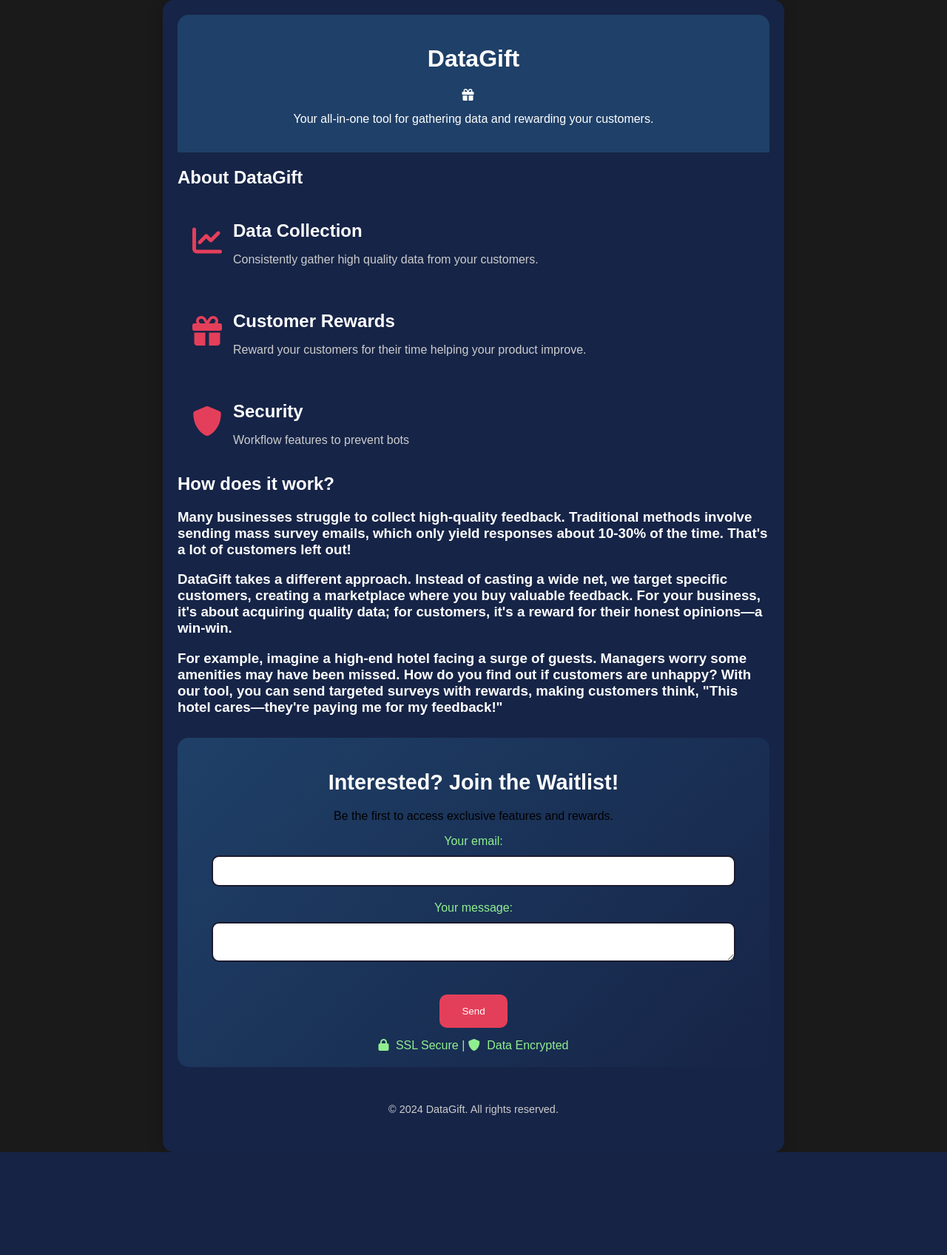
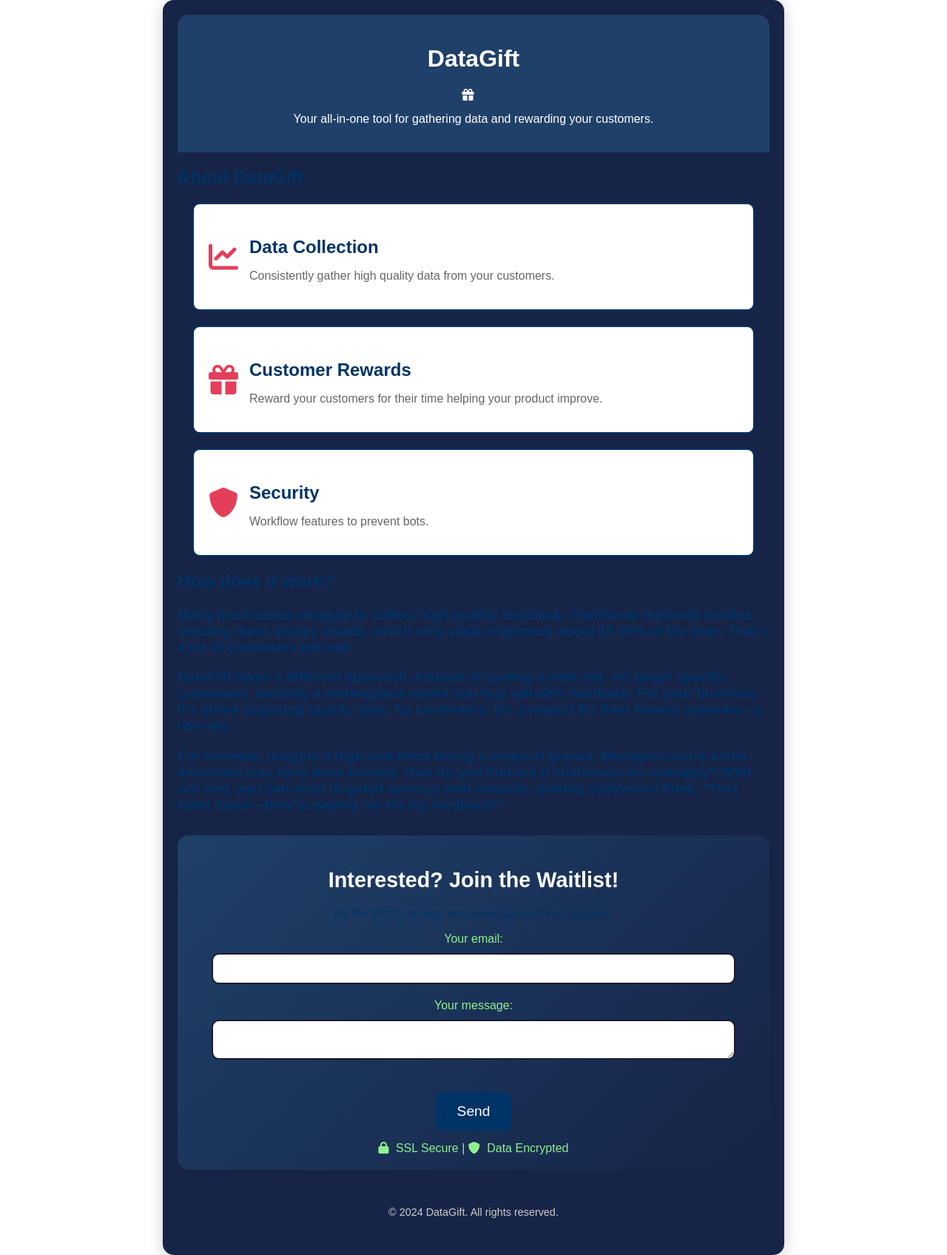
Before and after one commit to edwrand/landing, a Flask app: page / in a window 1280 px wide. Shown: the whole page at 74% size. Before the commit the page ends 1557 px from the top, so only its background shows below. Run offline with Flask 2, Linux system fonts and the light colour scheme.

Commit message:
Fix static file paths

```diff
--- a/static/styles.css
+++ b/static/styles.css
@@ -1,16 +1,18 @@
-/* Label styling */
-label {
-    color: #90ee90;
-    font-size: 1em;
+/* General body styling */
+body {
+    margin: 0;
+    padding: 0;
+    background-color: #ffffff;
+    /* Changed background color to white */
     font-family: Arial, sans-serif;
-    display: block;
-    margin-bottom: 10px;
+    color: #003366;
+    /* Changed text color to blue */
 }
 
 /* General container styling */
 .container {
     width: 90%;
-    max-width: 600px;
+    max-width: 800px;
     margin: auto;
     padding: 20px;
     background-color: #162447;
@@ -30,14 +32,25 @@ header {
     font-family: Arial, sans-serif;
 }
 
+/* Label styling */
+label {
+    color: #90ee90;
+    font-size: 1em;
+    font-family: Arial, sans-serif;
+    display: block;
+    margin-bottom: 10px;
+}
+
 /* Section heading styling */
 section h2 {
-    color: #fff;
+    color: #003366;
+    /* Changed section heading color to match blue text theme */
 }
 
 /* Specific styling for paragraphs in the How It Works section */
 #how-it-works h3 {
-    color: #ffffff;
+    color: #003366;
+    /* Changed paragraph text color to blue */
 }
 
 /* Feature boxes container */
@@ -51,7 +64,13 @@ section h2 {
     display: flex;
     align-items: center;
     margin-bottom: 20px;
-    color: #fff;
+    background-color: #ffffff;
+    /* Set background color to white for feature boxes */
+    border: 2px solid #003366;
+    /* Blue border for segmentation */
+    border-radius: 10px;
+    padding: 20px;
+    color: #003366;
     font-family: Arial, sans-serif;
 }
 
@@ -77,12 +96,14 @@ section h2 {
     font-size: 1.5em;
     margin-bottom: 5px;
     text-align: left;
-    color: #fff;
+    color: #003366;
+    /* Blue text */
 }
 
 .text-container p {
     font-size: 1em;
-    color: #ccc;
+    color: #666666;
+    /* Subtle gray text */
     text-align: left;
 }
 
@@ -100,7 +121,7 @@ section h2 {
 
 #cta h2 {
     font-size: 1.8em;
-    color: #fff;
+    color: #ffffff;
     margin-bottom: 20px;
 }
 
@@ -116,13 +137,19 @@ section h2 {
 
 #cta button {
     padding: 15px 30px;
-    background-color: #e43f5a;
+    background-color: #003366;
+    /* Changed button color to blue */
     border: none;
     color: #fff;
     border-radius: 10px;
     cursor: pointer;
     transition: background-color 0.3s ease;
     margin-top: 20px;
+}
+
+#cta button:hover {
+    background-color: #002244;
+    /* Darker blue for hover */
 }
 
 /* Add margin between the Send button and the security badges */
@@ -150,21 +177,20 @@ footer {
     font-family: Arial, sans-serif;
 }
 
-/* General body styling to handle the background color for whitespace */
-body {
-    margin: 0;
-    padding: 0;
-    background-color: #1a1a1a;
-    font-family: Arial, sans-serif;
+/* Button Styles */
+.cta-btn {
+    background-color: #003366;
+    /* Blue CTA button */
+    color: #fff;
+    padding: 15px 30px;
+    border: none;
+    border-radius: 5px;
+    font-size: 1.2rem;
+    cursor: pointer;
+    margin-top: 10px;
 }
 
-/* General container styling */
-.container {
-    width: 90%;
-    max-width: 800px;
-    margin: auto;
-    padding: 20px;
-    background-color: #162447;
-    border-radius: 15px;
-    box-shadow: 0 4px 20px rgba(0, 0, 0, 0.2);
+.cta-btn:hover {
+    background-color: #002244;
+    /* Darker blue hover */
 }
--- a/templates/index.html
+++ b/templates/index.html
@@ -14,7 +14,6 @@
         window.dataLayer = window.dataLayer || [];
         function gtag() { dataLayer.push(arguments); }
         gtag('js', new Date());
-
         gtag('config', 'G-ZXYPHH1JZQ');
     </script>
 </head>
@@ -56,7 +55,7 @@
                     </div>
                     <div class="text-container">
                         <h3>Security</h3>
-                        <p>Workflow features to prevent bots</p>
+                        <p>Workflow features to prevent bots.</p>
                     </div>
                 </div>
             </div>
@@ -90,7 +89,7 @@
                     Your message:
                     <textarea name="message"></textarea>
                 </label>
-                <button type="submit">Send</button>
+                <button type="submit" class="cta-btn">Send</button>
             </form>
             <div class="security-badges">
                 <i class="fas fa-lock"></i> SSL Secure | <i class="fas fa-shield-alt"></i> Data Encrypted
@@ -103,19 +102,12 @@
     </div>
 
     <script>
-
-        // Add event listener to the form
         document.getElementById("cta-form").addEventListener("submit", function (event) {
-            event.preventDefault();  // Prevent the default form submission
-
+            event.preventDefault();
             const email = document.getElementById("email").value;
-
-            // Check if the email field is filled
             if (email) {
                 alert("Thank you! We’ll keep you updated.");
-                document.getElementById("cta-form").reset();  // Reset the form after submission
-
-                // Track the form submission event with Google Analytics
+                document.getElementById("cta-form").reset();
                 gtag('event', 'subscribe', {
                     'event_category': 'engagement',
                     'event_label': 'email_subscription',
```
